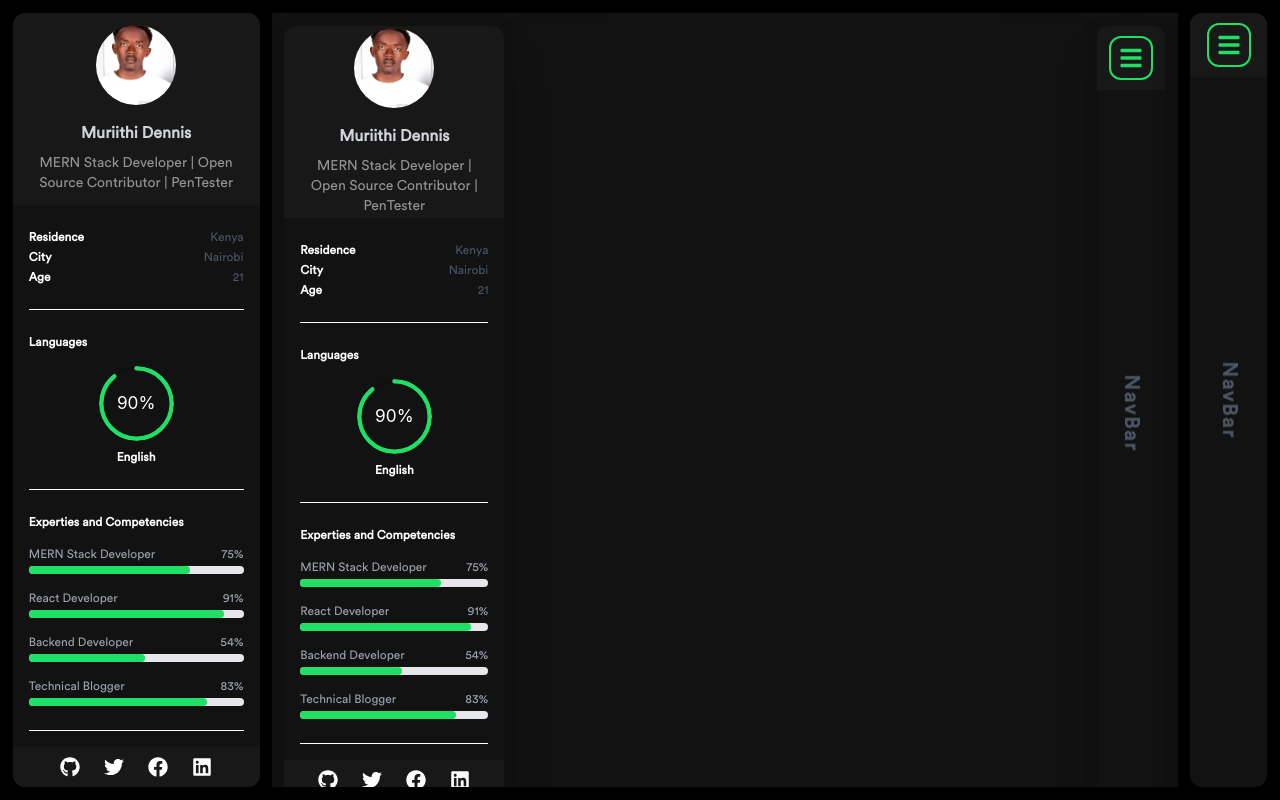
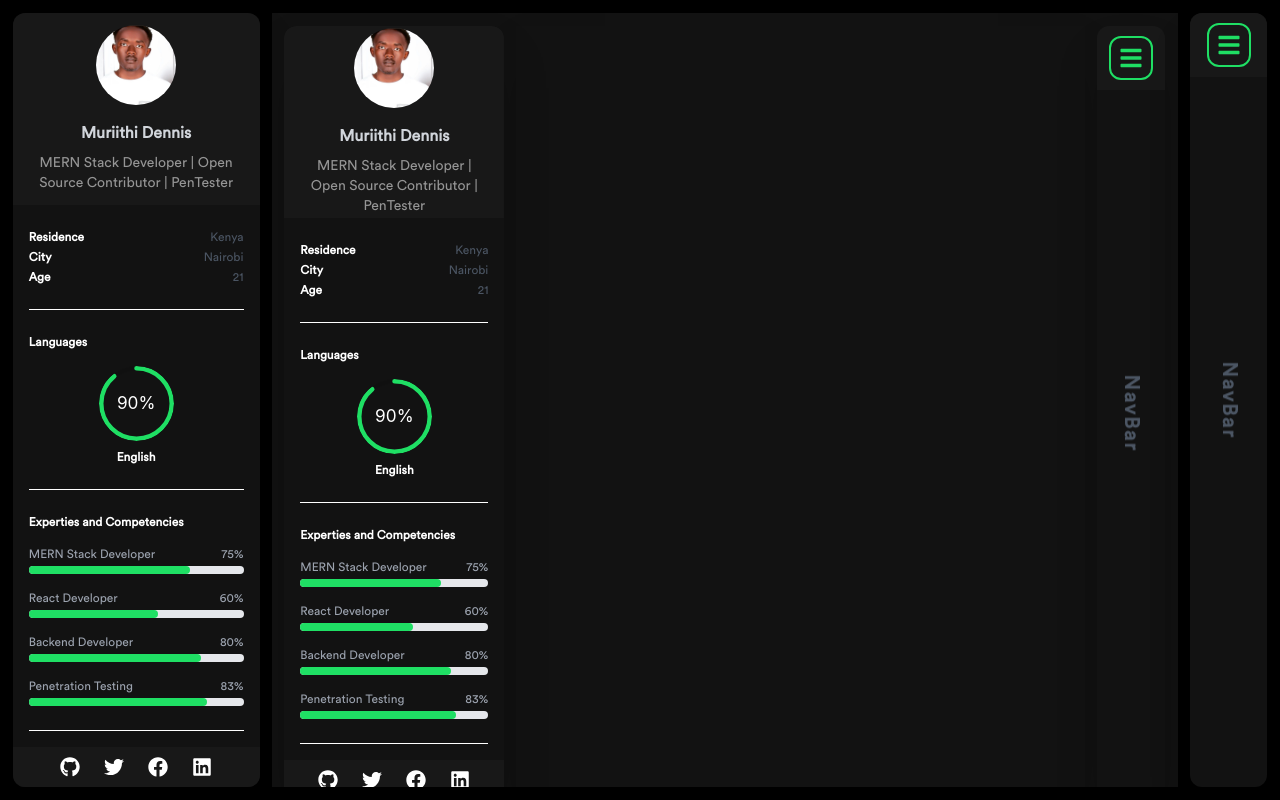
Before and after one commit to GrayArch/portfo, a Next.js app: page /layout in a window 1280 px wide. Built offline with nearby package versions, Linux system fonts and the light colour scheme.

Commit message:
code commit

```diff
--- a/constants/constants.js
+++ b/constants/constants.js
@@ -15,7 +15,7 @@ export const SKILLS = [
   },
   {
     title: 'React Developer',
-    level: '91%',
+    level: '60%',
   },
   // {
   //   title: 'Desktop Application Developer',
@@ -23,10 +23,10 @@ export const SKILLS = [
   // },
   {
     title: 'Backend Developer',
-    level: '54%',
+    level: '80%',
   },
   {
-    title: 'Technical Blogger',
+    title: 'Penetration Testing',
     level: '83%',
   },
 ];
@@ -35,7 +35,6 @@ export const TECH_STACK = [
   'ReactJS',
   'JavaScript',
   'NextJS',
-  'TypeScript',
   'NodeJS',
   'Redux',
   'CSS',
```
